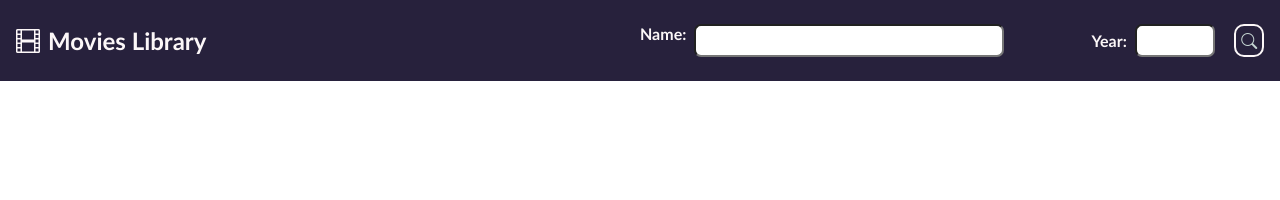
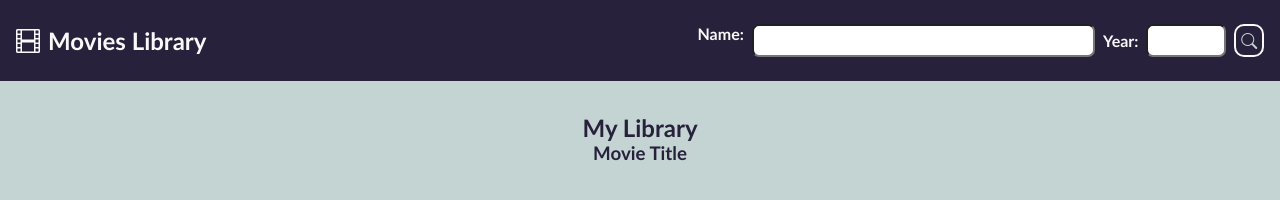
Before and after one commit to AntonioEduardoVicente/moviesLibrary, a plain HTML site: page index.html in a window 1280 px wide. Drawn offline with nearby package versions, Linux system fonts and the light colour scheme.

Commit message:
update 1.3

```diff
--- a/index.html
+++ b/index.html
@@ -5,6 +5,7 @@
     <meta name="viewport" content="width=device-width, initial-scale=1.0">
     <link rel="stylesheet" href="https://cdn.jsdelivr.net/npm/bootstrap-icons@1.11.3/font/bootstrap-icons.min.css">
     <link rel="stylesheet" href="style.css">
+    <link rel="stylesheet" href="modal.css">
     <title>Movie Library</title>
 </head>
 <body>
@@ -21,9 +22,18 @@
             </div>
             <button  id="searchButton"><i class="bi bi-search" onclick="batata()"></i></button>
         </section>
-
     </header>
     <main>
+        <h2>My Library</h2>
+        <section id="movieList">
+
+        </section>
+        <article id="modalOverlay">
+            <section id="modalBackground"></section>
+            <section id="modalContainer">
+                <h3>Movie Title</h3>
+            </section>
+        </article>
     </main>
     <script src="script.js"></script>
 </body>
--- a/style.css
+++ b/style.css
@@ -13,6 +13,12 @@
     font-family:'Trebuchet MS', 'Lucida Sans Unicode', 'Lucida Grande', 'Lucida Sans', Arial, sans-serif;
 }
 
+body {
+    display: flex;
+    flex-direction: column;
+    min-height: 100dvh;
+}
+
 header {
     padding: 1.5rem 1rem;
     display: flex;
@@ -26,6 +32,7 @@ header {
     display: flex;
     align-items: center;
     width: 50%;
+    justify-content: flex-end;
 }
 
 header > h2 > i {
@@ -40,10 +47,10 @@ header > h2 > i {
 }
 
 .yearWrapper {
-    width: 25%;
+    /* width: 25%; */
     display: flex;
     align-items: center;
-    margin-left: 5rem;
+    /* margin-left: 5rem; */
 }
 
 #searchButton {
@@ -89,3 +96,11 @@ header > h2 > i {
     color: #27213C;
     transition: 0.3s;
 }
+
+main {
+    padding: 2rem 0;
+    text-align: center;
+    background-color: var(--light-secondary-color);
+    flex-grow: 1;
+    color: var(--primary-color);
+}
```
Also changed, not shown: modal.css (added).
